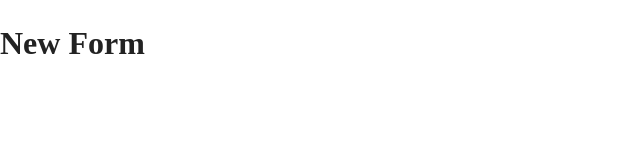
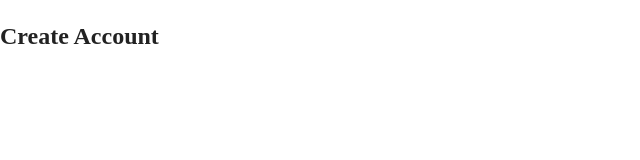
Before and after one commit to Stacy-Riley/javascript-form-validation, a plain HTML site: page index.html in a window 1280 px wide. Shown: the whole page, without its empty margins (0-640 px from the left). Drawn offline with Linux system fonts and the light colour scheme.

Commit message:
Added htmlcode

```diff
--- a/index.html
+++ b/index.html
@@ -23,8 +23,13 @@
 </head>
 
 <body>
+  <div class="container">
+    <div class="header">
+      <h2>Create Account</h2>
+    </div>
+    <form></form>
+  </div>
 
-  <h1>New Form</h1>
 
 
 
```
